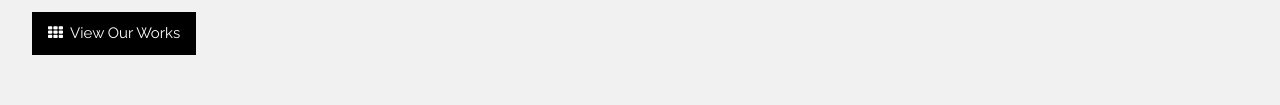
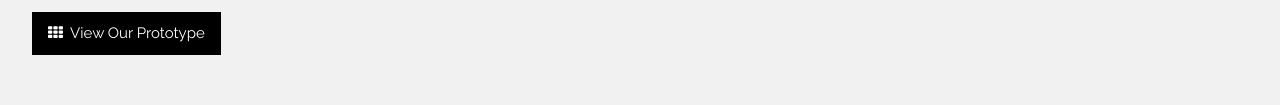
Before and after one commit to chyaubio/chyau.bio.github.io, a plain HTML site: page index.html in a window 1280 px wide. Shown: the part 1856-1961 px from the top of the page. Drawn offline with nearby package versions, Linux system fonts and the light colour scheme.

Commit message:
Update index.html

```diff
--- a/index.html
+++ b/index.html
@@ -109,7 +109,7 @@ body, html {
       <h3>We know what the customer wants.</h3>
       <p>Our Customers want a closer bond to nature in their homes. Thus, Chyau.Bio leans on nature for its inspiration. We use raw materials from nature, we employ mycelium as our primary workers and we manufacture sustainable, renewable and biodegradable insulation.
 Our business model is based on leveraging the waste and the disgarded to provide home insulation to our customers at Unit Price. Since 2019, our team has been researching on cutting down costs in terms of production and maintaining consistency of our manufacturing process.</p>
-      <p><a href="#work" class="w3-button w3-black"><i class="fa fa-th"> </i> View Our Works</a></p>
+      <p><a href="#work" class="w3-button w3-black"><i class="fa fa-th"> </i> View Our Prototype</a></p>
     </div>
     <div class="w3-col m6">
       <img class="w3-image w3-round-large" src="/w3images/phone_buildings.jpg" alt="Buildings" width="700" height="394">
```
